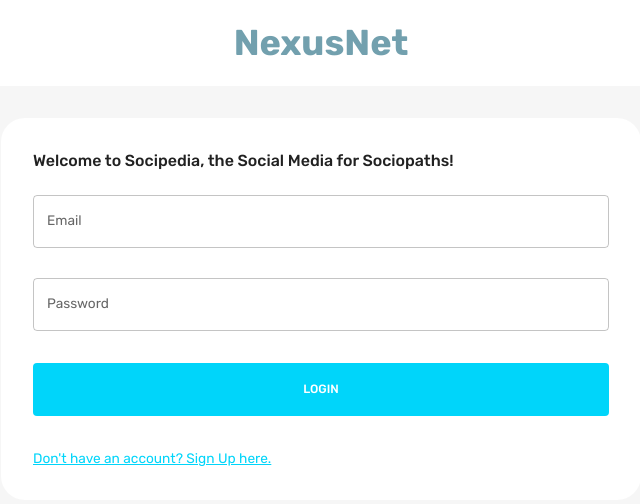
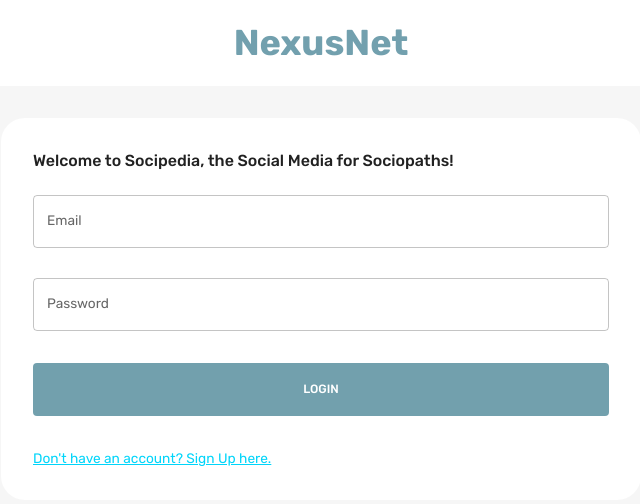
Before and after one commit to GiwanthaAthukorala/NexsuNet_Social-Media-Project, a React (Create React App) app in the folder client/: page / in a window 1280 px wide. Shown: the top 504 px of the page, without its empty margins (319-959 px from the left). Built offline with nearby package versions, Linux system fonts and the light colour scheme.

Commit message:
Update Form.jsx

```diff
--- a/client/src/scenes/loginPage/Form.jsx
+++ b/client/src/scenes/loginPage/Form.jsx
@@ -232,7 +232,7 @@ const Form = () => {
             />
           </Box>
 
-          {/* BUTTONS */}
+
           <Box>
             <Button
               fullWidth
@@ -240,7 +240,7 @@ const Form = () => {
               sx={{
                 m: "2rem 0",
                 p: "1rem",
-                backgroundColor: palette.primary.main,
+                backgroundColor: "#72a0ad",
                 color: palette.background.alt,
                 "&:hover": { color: palette.primary.main },
               }}
```
